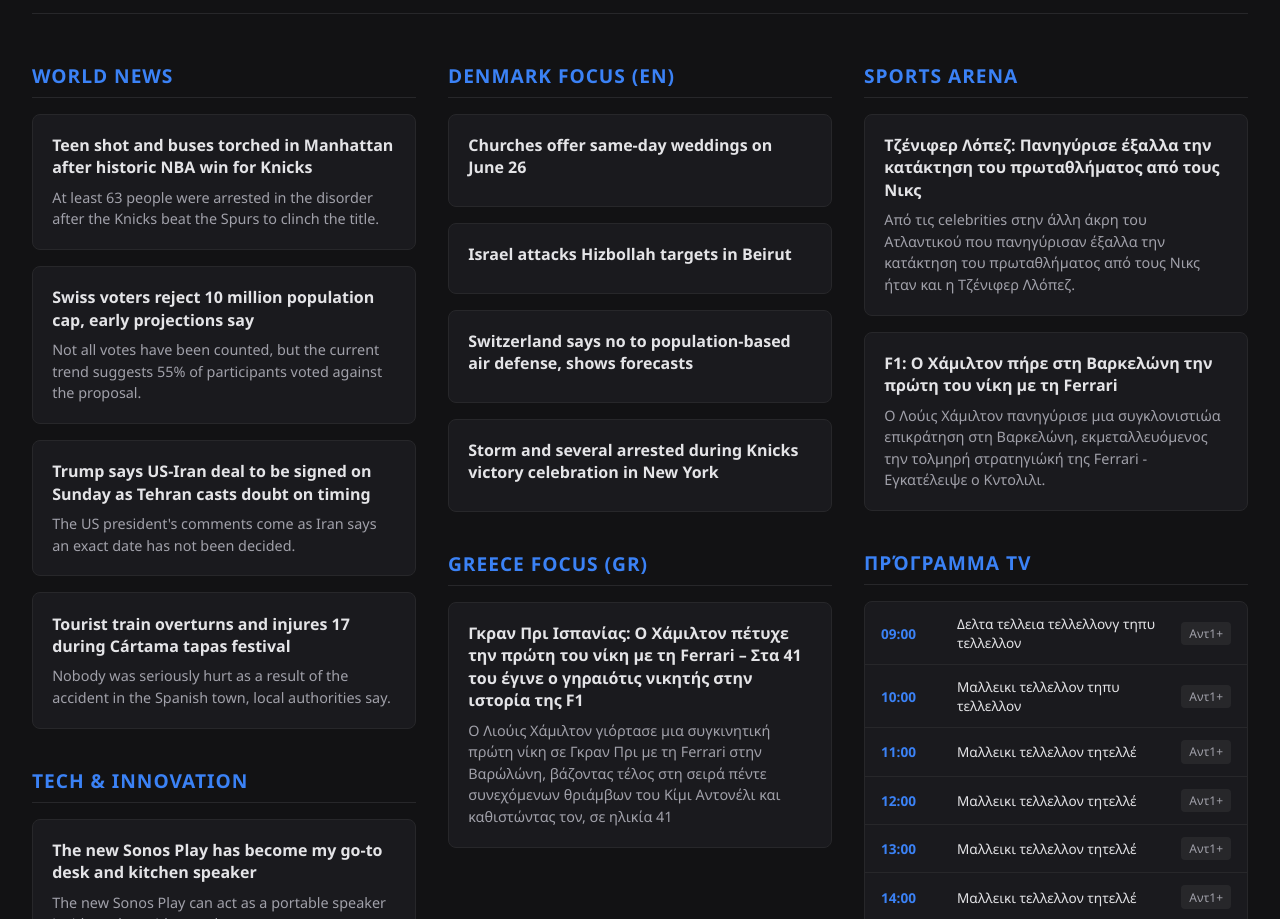
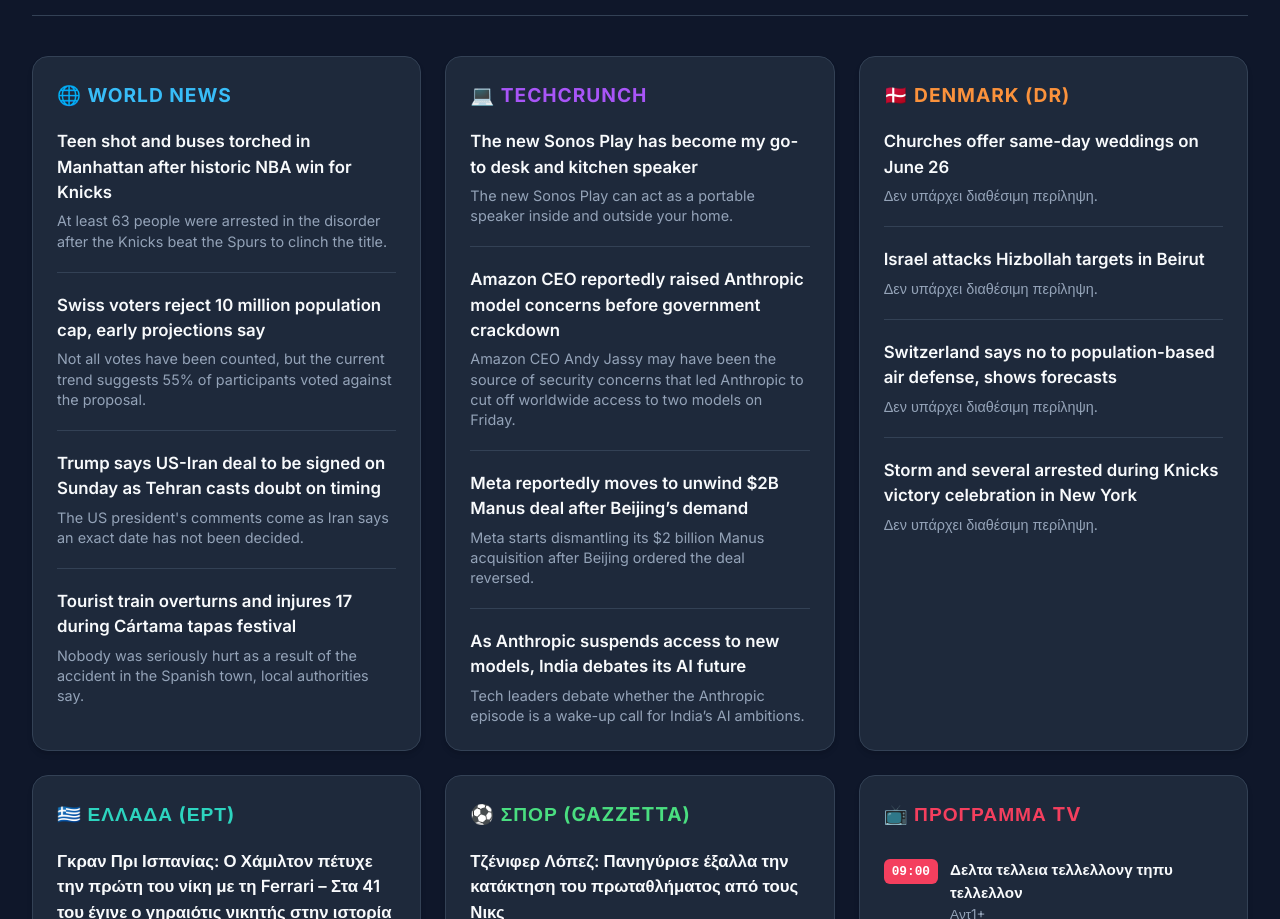
Before and after one commit to Theofilosan/morning-dashboard, a plain HTML site: page index.html in a window 1280 px wide. Shown: the part 117-1036 px from the top of the page. Drawn offline with Linux system fonts and the light colour scheme; no server answers.

Commit message:
Upgrade UI layout with Grid, Glassmorphism, and staggered JS fade-in animations

```diff
--- a/index.html
+++ b/index.html
@@ -1,229 +1,318 @@
 <!DOCTYPE html>
-<html lang="en">
+<html lang="el">
 <head>
     <meta charset="UTF-8">
     <meta name="viewport" content="width=device-width, initial-scale=1.0">
-    <title>My Morning Dashboard</title>
+    <title>Morning Dashboard</title>
+    <link href="https://fonts.googleapis.com/css2?family=Inter:wght@300;400;600;700&display=swap" rel="stylesheet">
     <style>
         :root {
-            --bg-color: #121214;
-            --card-bg: #1a1a1e;
-            --text-color: #e4e4e7;
-            --text-muted: #a1a1aa;
-            --accent: #3b82f6;
-            --border: #27272a;
+            --bg-color: #0f172a;
+            --card-bg: #1e293b;
+            --text-main: #f8fafc;
+            --text-muted: #94a3b8;
+            --accent-blue: #38bdf8;
+            --accent-green: #4ade80;
+            --accent-orange: #fb923c;
+            --border-color: #334155;
         }
+
+        * {
+            box-sizing: border-box;
+            margin: 0;
+            padding: 0;
+        }
+
         body {
-            font-family: 'Segoe UI', Tahoma, Geneva, Verdana, sans-serif;
+            font-family: 'Inter', sans-serif;
             background-color: var(--bg-color);
-            color: var(--text-color);
-            margin: 0;
+            color: var(--text-main);
             padding: 2rem;
-            display: flex;
-            justify-content: center;
+            line-height: 1.5;
         }
-        .container {
-            max-width: 1400px;
-            width: 100%;
-        }
+
+        /* Header & Live Info */
         header {
-            margin-bottom: 2rem;
-            border-bottom: 1px solid var(--border);
-            padding-bottom: 1rem;
             display: flex;
             justify-content: space-between;
-            align-items: flex-start;
-            flex-wrap: wrap;
+            align-items: center;
+            margin-bottom: 2.5rem;
+            padding-bottom: 1.5rem;
+            border-bottom: 1px solid var(--border-color);
+        }
+
+        .greeting h1 {
+            font-size: 2.2rem;
+            font-weight: 700;
+            background: linear-gradient(to right, #fff, var(--text-muted));
+            -webkit-background-clip: text;
+            -webkit-text-fill-color: transparent;
+        }
+
+        .weather-widget {
+            background: var(--card-bg);
+            padding: 0.75rem 1.5rem;
+            border-radius: 50px;
+            border: 1px solid var(--border-color);
+            font-weight: 600;
+            font-size: 0.95rem;
+            color: var(--accent-blue);
+            box-shadow: 0 4px 12px rgba(0,0,0,0.1);
+        }
+
+        /* Dashboard Grid Layout */
+        .dashboard-grid {
+            display: grid;
+            grid-template-columns: repeat(auto-fit, minmax(320px, 1fr));
             gap: 1.5rem;
         }
-        h1 { margin: 0; font-size: 2rem; }
-        .date { color: var(--text-muted); font-size: 0.9rem; margin-top: 0.5rem; }
 
-        .weather-widget {
+        /* Modern Card Styling */
+        .card {
             background-color: var(--card-bg);
-            border: 1px solid var(--border);
-            border-radius: 8px;
-            padding: 1rem;
-            display: flex;
-            gap: 1.5rem;
-            font-size: 0.9rem;
-        }
-        .weather-current { border-right: 1px solid var(--border); padding-right: 1.5rem; }
-        .weather-current .temp { font-size: 1.8rem; font-weight: bold; color: var(--accent); }
-        .weather-forecast { display: flex; gap: 1rem; align-items: center; }
-        .forecast-day { text-align: center; }
-        .forecast-day .f-temp { font-weight: bold; }
-
-        .dashboard-grid {
-            display: grid;
-            grid-template-columns: repeat(auto-fit, minmax(350px, 1fr));
-            gap: 2rem;
+            border: 1px solid var(--border-color);
+            border-radius: 16px;
+            padding: 1.5rem;
+            box-shadow: 0 4px 6px -1px rgba(0, 0, 0, 0.1), 0 2px 4px -1px rgba(0, 0, 0, 0.06);
+            transition: transform 0.3s ease, box-shadow 0.3s ease, opacity 0.6s ease;
+            opacity: 0; /* For JS fade-in animation */
+            transform: translateY(20px);
         }
 
-        .section-title { font-size: 1.2rem; color: var(--accent); margin-bottom: 1rem; text-transform: uppercase; letter-spacing: 0.05em; border-bottom: 1px solid var(--border); padding-bottom: 0.5rem; }
-        .news-container { display: flex; flex-direction: column; gap: 1rem; }
-        .news-card {
-            background-color: var(--card-bg);
-            padding: 1.2rem;
-            border-radius: 8px;
-            border: 1px solid var(--border);
-            transition: transform 0.2s, border-color 0.2s;
+        .card.visible {
+            opacity: 1;
+            transform: translateY(0);
         }
-        .news-card:hover { transform: translateY(-2px); border-color: var(--accent); }
-        .news-title { font-size: 1rem; font-weight: 600; margin: 0 0 0.5rem 0; line-height: 1.4; }
-        .news-title a { color: var(--text-color); text-decoration: none; }
-        .news-title a:hover { color: var(--accent); }
-        .news-summary { color: var(--text-muted); font-size: 0.9rem; line-height: 1.5; margin: 0; }
 
-        /* Sports TV Program Grid List */
-        .tv-list {
-            background-color: var(--card-bg);
-            border: 1px solid var(--border);
-            border-radius: 8px;
-            overflow: hidden;
+        .card:hover {
+            transform: translateY(-4px);
+            box-shadow: 0 12px 20px -3px rgba(0, 0, 0, 0.3);
+            border-color: #475569;
         }
-        .tv-row {
-            display: grid;
-            grid-template-columns: 60px 1fr auto;
-            gap: 1rem;
-            padding: 0.75rem 1rem;
-            border-bottom: 1px solid var(--border);
-            font-size: 0.85rem;
+
+        .card-header {
+            display: flex;
             align-items: center;
+            justify-content: space-between;
+            margin-bottom: 1.25rem;
+            font-size: 1.2rem;
+            font-weight: 700;
+            text-transform: uppercase;
+            letter-spacing: 0.05em;
         }
-        .tv-row:last-child { border-bottom: none; }
-        .tv-time { color: var(--accent); font-weight: bold; }
-        .tv-event { color: var(--text-color); font-weight: 500; }
-        .tv-channel { background-color: #27272a; color: var(--text-muted); padding: 0.2rem 0.5rem; border-radius: 4px; font-size: 0.75rem; white-space: nowrap; }
+
+        /* Color Coding for Sections */
+        .card.world .card-header { color: var(--accent-blue); }
+        .card.tech .card-header { color: #a855f7; }
+        .card.denmark .card-header { color: var(--accent-orange); }
+        .card.greece .card-header { color: #2dd4bf; }
+        .card.sports .card-header { color: var(--accent-green); }
+        .card.tv .card-header { color: #f43f5e; }
+
+        /* Content Lists */
+        .feed-list {
+            list-style: none;
+        }
+
+        .feed-item {
+            margin-bottom: 1.25rem;
+            padding-bottom: 1.25rem;
+            border-bottom: 1px solid #334155;
+        }
+
+        .feed-item:last-child {
+            margin-bottom: 0;
+            padding-bottom: 0;
+            border-bottom: none;
+        }
+
+        .feed-item a {
+            color: var(--text-main);
+            text-decoration: none;
+            font-weight: 600;
+            font-size: 1.05rem;
+            display: inline-block;
+            margin-bottom: 0.4rem;
+            transition: color 0.2s;
+        }
+
+        .feed-item a:hover {
+            color: var(--accent-blue);
+        }
+
+        .feed-item p {
+            color: var(--text-muted);
+            font-size: 0.9rem;
+            line-height: 1.4;
+        }
+
+        /* Specific TV Schedule Layout */
+        .tv-item {
+            display: flex;
+            align-items: flex-start;
+            gap: 0.75rem;
+            padding: 0.6rem 0;
+            border-bottom: 1px dashed #334155;
+        }
+        .tv-item:last-child { border-bottom: none; }
+
+        .tv-time {
+            background: #f43f5e;
+            color: #fff;
+            padding: 0.2rem 0.5rem;
+            border-radius: 6px;
+            font-size: 0.8rem;
+            font-weight: 700;
+            font-family: monospace;
+            white-space: nowrap;
+        }
+        .tv-details {
+            display: flex;
+            flex-direction: column;
+        }
+        .tv-event { font-weight: 600; font-size: 0.95rem; }
+        .tv-channel { color: var(--text-muted); font-size: 0.85rem; }
+
+        /* Responsive adjustments */
+        @media (max-width: 640px) {
+            body { padding: 1rem; }
+            header { flex-direction: column; gap: 1rem; align-items: flex-start; }
+        }
     </style>
 </head>
 <body>
 
-    <div class="container">
     <header>
-            <div>
-                <h1>Morning Dashboard</h1>
-                <div class="date" id="current-date"></div>
+        <div class="greeting">
+            <h1 id="dynamic-greeting">Καλημέρα</h1>
+            <p id="live-clock" style="color: var(--text-muted); font-size: 0.95rem; font-weight: 500;"></p>
         </div>
-            <div class="weather-widget" id="weather-widget">
-                <p>Loading weather for Copenhagen...</p>
-            </div>
+        <div class="weather-widget" id="weather-display">Φόρτωση καιρού...</div>
     </header>
 
     <main class="dashboard-grid">
-            <div>
-                <h2 class="section-title">World News</h2>
-                <div id="world-news" class="news-container"><p>Loading...</p></div>
-                <br>
-                <h2 class="section-title">Tech & Innovation</h2>
-                <div id="tech-news" class="news-container"><p>Loading...</p></div>
+        <div class="card world" id="sec-world">
+            <div class="card-header">🌐 World News</div>
+            <ul class="feed-list" id="list-world"></ul>
         </div>
 
-            <div>
-                <h2 class="section-title">Denmark Focus (EN)</h2>
-                <div id="denmark-news" class="news-container"><p>Loading...</p></div>
-                <br>
-                <h2 class="section-title">Greece Focus (GR)</h2>
-                <div id="greece-news" class="news-container"><p>Loading...</p></div>
+        <div class="card tech" id="sec-tech">
+            <div class="card-header">💻 TechCrunch</div>
+            <ul class="feed-list" id="list-tech"></ul>
         </div>
 
-            <div>
-                <h2 class="section-title">Sports Arena</h2>
-                <div id="sports-news" class="news-container"><p>Loading...</p></div>
-                <br>
-                <h2 class="section-title">Πρόγραμμα TV</h2>
-                <div id="tv-program" class="tv-list">
-                    <p style="padding: 1rem; margin: 0;">Loading TV Guide...</p>
+        <div class="card denmark" id="sec-denmark">
+            <div class="card-header">🇩🇰 Denmark (DR)</div>
+            <ul class="feed-list" id="list-denmark"></ul>
         </div>
+
+        <div class="card greece" id="sec-greece">
+            <div class="card-header">🇬🇷 Ελλαδα (ΕΡΤ)</div>
+            <ul class="feed-list" id="list-greece"></ul>
+        </div>
+
+        <div class="card sports" id="sec-sports">
+            <div class="card-header">⚽ Σπορ (Gazzetta)</div>
+            <ul class="feed-list" id="list-sports"></ul>
+        </div>
+
+        <div class="card tv" id="sec-tv">
+            <div class="card-header">📺 Προγραμμα TV</div>
+            <div class="feed-list" id="list-tv"></div>
         </div>
     </main>
-    </div>
 
     <script>
-        const options = { weekday: 'long', year: 'numeric', month: 'long', day: 'numeric' };
-        document.getElementById('current-date').innerText = new Date().toLocaleDateString('en-US', options);
+        // 1. Dynamic Greeting & Clock Setup
+        function updateClock() {
+            const now = new Date();
+            const hours = now.getHours();
+            let greet = "Καλημέρα, Θεόφιλε!";
 
-        // Fetch Copenhagen Weather
-        const weatherUrl = "https://api.open-meteo.com/v1/forecast?latitude=55.6761&longitude=12.5683&current_weather=true&daily=temperature_2m_max,temperature_2m_min&timezone=Europe%2FCopenhagen";
-        fetch(weatherUrl)
-            .then(res => res.json())
-            .then(wData => {
-                const current = wData.current_weather;
-                const daily = wData.daily;
-                let html = `
-                    <div class="weather-current">
-                        <div><b>Copenhagen</b></div>
-                        <div class="temp">${Math.round(current.temperature)}°C</div>
-                        <div style="color: var(--text-muted)">Wind: ${current.windspeed} km/h</div>
-                    </div>
-                    <div class="weather-forecast">
+            if (hours >= 12 && hours < 18) greet = "Καλησπέρα, Θεόφιλε!";
+            if (hours >= 18 || hours < 5) greet = "Καλησπέρα!";
+
+            document.getElementById('dynamic-greeting').innerText = greet;
+
+            const options = { weekday: 'long', year: 'numeric', month: 'long', day: 'numeric', hour: '2-digit', minute:'2-digit' };
+            document.getElementById('live-clock').innerText = now.toLocaleDateString('el-GR', options);
+        }
+        setInterval(updateClock, 1000);
+        updateClock();
+
+        // 2. Fetch Data and Populate UI
+        async function loadDashboard() {
+            try {
+                // Fetching the generated news.json (add timestamp to bypass browser cache)
+                const response = await fetch(`news.json?t=${new Date().getTime()}`);
+                const data = await response.json();
+
+                // Weather Update
+                if (data.weather && data.weather.temp) {
+                    document.getElementById('weather-display').innerText = `🌡️ ${data.weather.temp}`;
+                }
+
+                // Standard Categories Handler
+                const categories = ['world', 'tech', 'denmark', 'greece', 'sports'];
+                categories.forEach(cat => {
+                    const container = document.getElementById(`list-${cat}`);
+                    container.innerHTML = '';
+                    if (data[cat] && data[cat].length > 0) {
+                        data[cat].forEach(item => {
+                            const li = document.createElement('li');
+                            li.className = 'feed-item';
+                            li.innerHTML = `
+                                <a href="${item.link}" target="_blank">${item.title}</a>
+                                <p>${item.summary || 'Δεν υπάρχει διαθέσιμη περίληψη.'}</p>
                             `;
-                for(let i = 1; i <= 3; i++) {
-                    const fDate = new Date(daily.time[i]).toLocaleDateString('en-US', { weekday: 'short' });
-                    html += `
-                        <div class="forecast-day">
-                            <div style="color: var(--text-muted)">${fDate}</div>
-                            <div class="f-temp">${Math.round(daily.temperature_2m_max[i])}°</div>
-                            <div style="color: #6b7280; font-size:0.8rem">${Math.round(daily.temperature_2m_min[i])}°</div>
+                            container.appendChild(li);
+                        });
+                    } else {
+                        container.innerHTML = '<li class="feed-item"><p>Δεν βρέθηκαν ειδήσεις.</p></li>';
+                    }
+                });
+
+                // TV Program Custom Handler
+                const tvContainer = document.getElementById('list-tv');
+                tvContainer.innerHTML = '';
+                if (data.tv_program && data.tv_program.length > 0) {
+                    data.tv_program.forEach(item => {
+                        const div = document.createElement('div');
+                        div.className = 'tv-item';
+
+                        // Supports both custom structured keys or fallback title
+                        const time = item.time || (item.title ? item.title.split('|')[0].trim() : '00:00');
+                        const event = item.event || (item.title ? item.title.split('|')[1].trim() : item.title);
+                        const channel = item.channel || item.summary || 'Σπορ Κανάλι';
+
+                        div.innerHTML = `
+                            <span class="tv-time">${time}</span>
+                            <div class="tv-details">
+                                <span class="tv-event">${event}</span>
+                                <span class="tv-channel">${channel}</span>
                             </div>
                         `;
-                }
-                html += `</div>`;
-                document.getElementById('weather-widget').innerHTML = html;
-            })
-            .catch(() => { document.getElementById('weather-widget').innerHTML = "<p>Weather unavailable</p>"; });
-
-        // Fetch Compiled Dashboard Data
-        fetch('news.json')
-            .then(response => {
-                if (!response.ok) throw new Error('No news data found');
-                return response.json();
-            })
-            .then(data => {
-                const renderColumn = (containerId, articles) => {
-                    const container = document.getElementById(containerId);
-                    container.innerHTML = '';
-                    if(!articles || articles.length === 0) {
-                        container.innerHTML = '<p>No critical updates.</p>';
-                        return;
-                    }
-                    articles.forEach(article => {
-                        const card = document.createElement('div');
-                        card.className = 'news-card';
-                        card.innerHTML = `
-                            <h3 class="news-title"><a href="${article.link}" target="_blank">${article.title}</a></h3>
-                            <p class="news-summary">${article.summary}</p>
-                        `;
-                        container.appendChild(card);
-                    });
-                };
-
-                // Render News Categories
-                renderColumn('world-news', data.world);
-                renderColumn('tech-news', data.tech);
-                renderColumn('denmark-news', data.denmark);
-                renderColumn('greece-news', data.greece);
-                renderColumn('sports-news', data.sports);
-
-                // Render Sports TV Schedule Grid
-                const tvContainer = document.getElementById('tv-program');
-                tvContainer.innerHTML = '';
-                if(data.tv_program && data.tv_program.length > 0) {
-                    data.tv_program.forEach(item => {
-                        const row = document.createElement('div');
-                        row.className = 'tv-row';
-                        row.innerHTML = `
-                            <span class="tv-time">${item.time}</span>
-                            <span class="tv-event">${item.event}</span>
-                            <span class="tv-channel">${item.channel}</span>
-                        `;
-                        tvContainer.appendChild(row);
+                        tvContainer.appendChild(div);
                     });
                 } else {
-                    tvContainer.innerHTML = '<p style="padding: 1rem; margin: 0;">Δεν βρέθηκαν προγραμματισμένες μεταδόσεις για σήμερα.</p>';
+                    tvContainer.innerHTML = '<p class="feed-item">Δεν υπάρχουν προγραμματισμένες μεταδόσεις.</p>';
                 }
-            })
-            .catch(error => { console.error(error); });
+
+                // 3. Trigger Smooth Staggered Fade-in Animation using JS
+                const cards = document.querySelectorAll('.card');
+                cards.forEach((card, index) => {
+                    setTimeout(() => {
+                        card.classList.add('visible');
+                    }, index * 120); // Delays each card appearance by 120ms
+                });
+
+            } catch (error) {
+                console.error("Error loading dashboard data:", error);
+                document.getElementById('weather-display').innerText = "Σφάλμα φόρτωσης";
+            }
+        }
+
+        window.onload = loadDashboard;
     </script>
 </body>
 </html>
```
Lines whose indentation alone changed are shown as unchanged.
